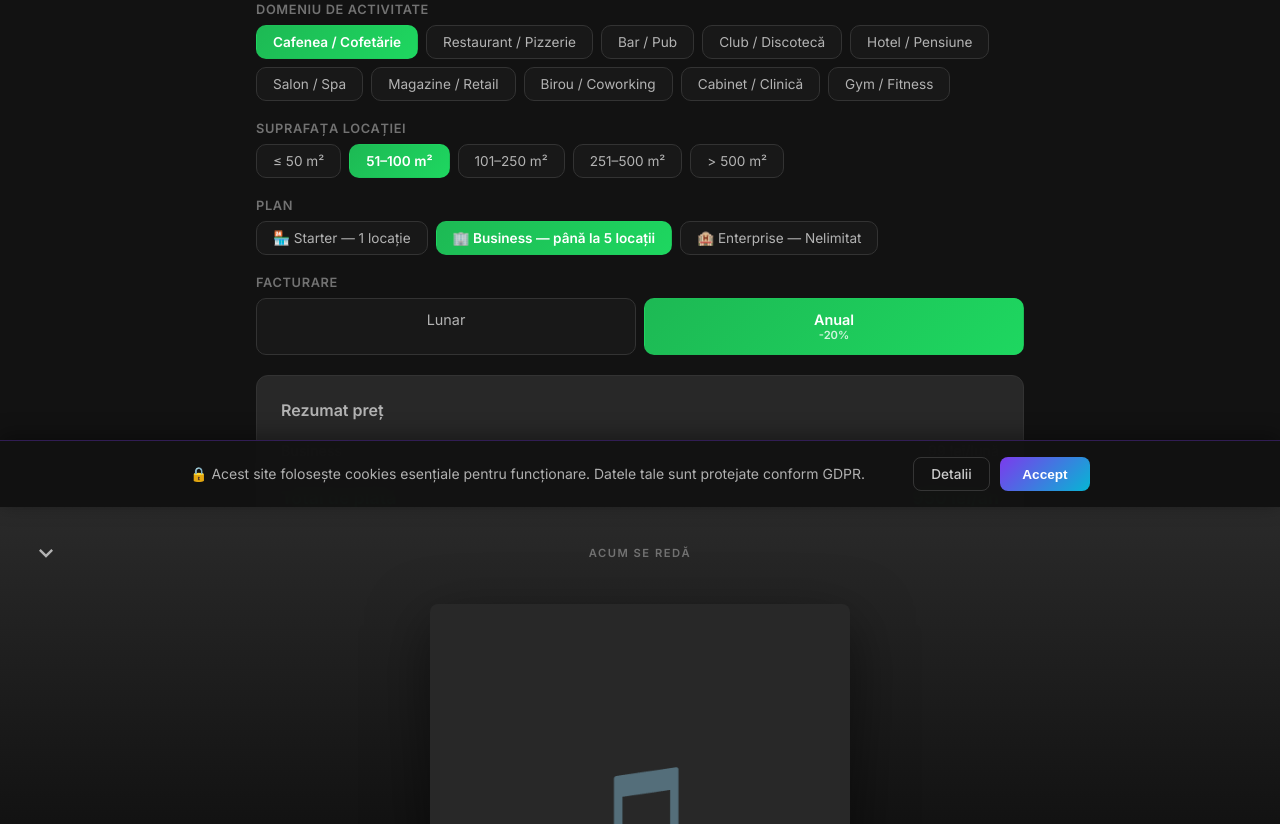
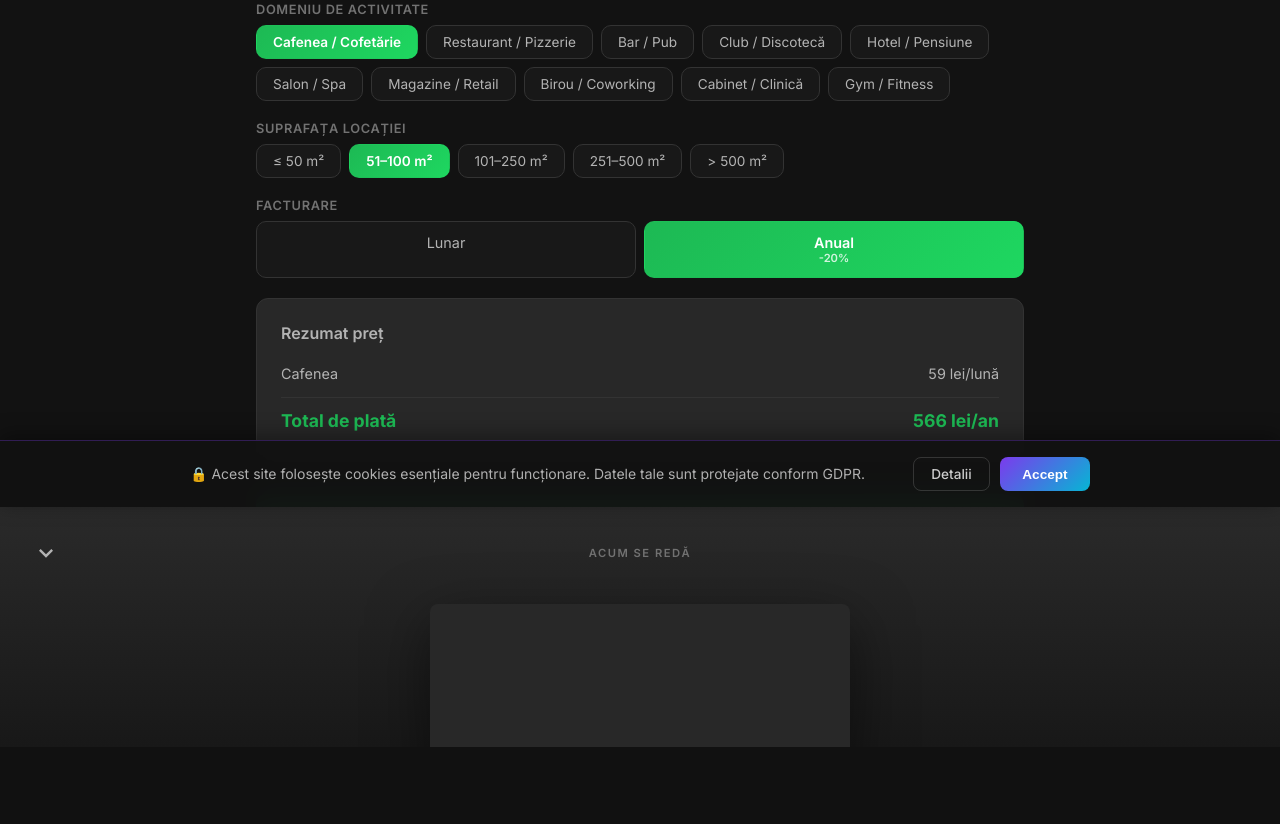
Before and after one commit to SoundFree23/soundfree, a Django app: page /purchase/ in a window 1280 px wide. Shown: the part 293-1117 px from the top of the page. After the commit the page ends 1040 px from the top, so only its background shows below. Run offline with Django 5.2, Linux system fonts and the light colour scheme; tables that the repository leaves empty hold one stand-in row (values such as "Sample post"); parts of the project's set-up code (start-up, migrations or seed data) failed here and were passed over.

Commit message:
Simplify to single plan, add brand name and venue address fields

```diff
--- a/music/models.py
+++ b/music/models.py
@@ -159,6 +159,7 @@ class Order(models.Model):
         ('cancelled', 'Anulată'),
     ]
     PLAN_CHOICES = [
+        ('standard', 'Standard'),
         ('starter', 'Starter'),
         ('business', 'Business'),
         ('enterprise', 'Enterprise'),
@@ -182,6 +183,7 @@ class Order(models.Model):
     brand_name = models.CharField(max_length=200, blank=True, verbose_name="Nume brand / locație")
     company_cui = models.CharField(max_length=20, verbose_name="CUI")
     company_address = models.TextField(verbose_name="Adresa firmei")
+    venue_address = models.TextField(blank=True, verbose_name="Adresa locației")
     company_email = models.EmailField(verbose_name="Email firmă")
     company_phone = models.CharField(max_length=30, verbose_name="Telefon firmă")
     company_reg = models.CharField(max_length=30, blank=True, verbose_name="Nr. Reg. Comerț")
--- a/music/views.py
+++ b/music/views.py
@@ -222,6 +222,7 @@ def purchase_submit(request):
         brand_name=data.get('brand_name', ''),
         company_cui=data.get('company_cui', ''),
         company_address=data.get('company_address', ''),
+        venue_address=data.get('venue_address', ''),
         company_email=data.get('company_email', ''),
         company_phone=data.get('company_phone', ''),
         company_reg=data.get('company_reg', ''),
--- a/templates/music/purchase.html
+++ b/templates/music/purchase.html
@@ -125,14 +125,6 @@
       </div>
     </div>
     <div class="form-group">
-      <div class="form-label">{{ t.purchase_plan }}</div>
-      <div class="config-pills" id="p-plan-pills">
-        <div class="config-pill" data-plan="starter">🏪 Starter — 1 {{ t.purchase_location }}</div>
-        <div class="config-pill active" data-plan="business">🏢 Business — {{ t.purchase_up_to }} 5 {{ t.purchase_locations }}</div>
-        <div class="config-pill" data-plan="enterprise">🏨 Enterprise — {{ t.purchase_unlimited }}</div>
-      </div>
-    </div>
-    <div class="form-group">
       <div class="form-label">{{ t.purchase_billing }}</div>
       <div class="billing-toggle">
         <div class="billing-opt" data-billing="monthly">{{ t.billing_monthly }}</div>
@@ -178,6 +170,10 @@
         <div class="form-label">{{ t.purchase_address }} *</div>
         <input class="form-input" type="text" id="f-address" required placeholder="Str. Exemplu nr. 1, Oraș, Județ">
       </div>
+      <div class="form-group">
+        <div class="form-label">{{ t.purchase_venue_address }} *</div>
+        <input class="form-input" type="text" id="f-venue-address" required placeholder="{{ t.purchase_venue_address_ph }}">
+      </div>
       <div class="form-row">
         <div class="form-group">
           <div class="form-label">{{ t.purchase_email }} *</div>
@@ -200,12 +196,12 @@
   <div class="panel" id="panel-3">
     <div class="price-card">
       <h3>{{ t.purchase_order_summary }}</h3>
-      <div class="price-row"><span>{{ t.purchase_plan }}</span><span id="conf-plan">Business</span></div>
       <div class="price-row"><span>{{ t.config_business }}</span><span id="conf-biz">Cafenea</span></div>
       <div class="price-row"><span>{{ t.config_size }}</span><span id="conf-size">101-250 mp</span></div>
       <div class="price-row"><span>{{ t.purchase_billing }}</span><span id="conf-billing">Anual</span></div>
       <div class="price-row"><span>{{ t.purchase_company_name }}</span><span id="conf-company">-</span></div>
       <div class="price-row"><span>{{ t.purchase_brand_name }}</span><span id="conf-brand">-</span></div>
+      <div class="price-row"><span>{{ t.purchase_venue_address }}</span><span id="conf-venue">-</span></div>
       <div class="price-row"><span>{{ t.purchase_cui }}</span><span id="conf-cui">-</span></div>
       <div class="price-row total"><span>{{ t.purchase_total }}</span><span id="conf-total">948 lei</span></div>
     </div>
@@ -228,7 +224,7 @@
 </div>
 
 <script>
-  const basePrices = { starter: 59, business: 99, enterprise: 169 };
+  const basePrice = 59;
   const bizMultipliers = {
     cafenea: 1.0, restaurant: 1.35, bar: 1.7, club: 2.85,
     hotel: 2.0, salon: 0.5, retail: 0.5, birou: 0.85,
@@ -242,16 +238,10 @@
   };
   const sizeLabels = ['< 100 mp','101-250 mp','251-500 mp','501-1000 mp','> 1000 mp'];
 
-  let sel = { biz:'cafenea', size:1, plan:'business', billing:'annual' };
-
-  // Read plan from URL
-  const params = new URLSearchParams(window.location.search);
-  if (params.get('plan') && basePrices[params.get('plan')]) {
-    sel.plan = params.get('plan');
-  }
+  let sel = { biz:'cafenea', size:1, billing:'annual' };
 
   function calcPrice() {
-    let p = basePrices[sel.plan] * bizMultipliers[sel.biz] * sizeMultipliers[sel.size];
+    let p = basePrice * bizMultipliers[sel.biz] * sizeMultipliers[sel.size];
     return Math.round(p);
   }
 
@@ -262,7 +252,7 @@
     const mo = '{{ t.purchase_mo }}';
     const yr = '{{ t.purchase_yr }}';
 
-    document.getElementById('sum-plan-label').textContent = sel.plan.charAt(0).toUpperCase() + sel.plan.slice(1);
+    document.getElementById('sum-plan-label').textContent = bizLabels[sel.biz];
     document.getElementById('sum-price-monthly').textContent = monthly + ' lei/' + mo;
 
     if (isAnnual) {
@@ -281,18 +271,18 @@
   function goStep(n) {
     if (n === 3) {
       // Validate step 2
-      var fields = ['f-company','f-cui','f-address','f-email','f-phone'];
+      var fields = ['f-company','f-cui','f-address','f-venue-address','f-email','f-phone'];
       for (var i=0; i<fields.length; i++) {
         var el = document.getElementById(fields[i]);
         if (!el.value.trim()) { el.focus(); return; }
       }
       // Fill confirmation
-      document.getElementById('conf-plan').textContent = sel.plan.charAt(0).toUpperCase() + sel.plan.slice(1);
       document.getElementById('conf-biz').textContent = bizLabels[sel.biz];
       document.getElementById('conf-size').textContent = sizeLabels[sel.size];
       document.getElementById('conf-billing').textContent = sel.billing === 'annual' ? '{{ t.billing_annual }}' : '{{ t.billing_monthly }}';
       document.getElementById('conf-company').textContent = document.getElementById('f-company').value;
       document.getElementById('conf-brand').textContent = document.getElementById('f-brand').value || '-';
+      document.getElementById('conf-venue').textContent = document.getElementById('f-venue-address').value;
       document.getElementById('conf-cui').textContent = document.getElementById('f-cui').value;
       document.getElementById('conf-total').textContent = getTotal() + ' lei';
     }
@@ -326,24 +316,12 @@
       p.classList.add('active'); sel.size = parseInt(p.dataset.size); updateSummary();
     });
   });
-  document.querySelectorAll('#p-plan-pills .config-pill').forEach(p => {
-    p.addEventListener('click', () => {
-      document.querySelector('#p-plan-pills .active')?.classList.remove('active');
-      p.classList.add('active'); sel.plan = p.dataset.plan; updateSummary();
-    });
-  });
   document.querySelectorAll('.billing-opt').forEach(p => {
     p.addEventListener('click', () => {
       document.querySelector('.billing-opt.active')?.classList.remove('active');
       p.classList.add('active'); sel.billing = p.dataset.billing; updateSummary();
     });
   });
-
-  // Set active plan pill from URL
-  if (sel.plan !== 'business') {
-    document.querySelector('#p-plan-pills .active')?.classList.remove('active');
-    document.querySelector('#p-plan-pills [data-plan="'+sel.plan+'"]')?.classList.add('active');
-  }
 
   // Submit
   document.getElementById('btn-submit').addEventListener('click', function() {
@@ -353,12 +331,13 @@
       method: 'POST',
       headers: {'Content-Type':'application/json', 'X-CSRFToken':'{{ csrf_token }}'},
       body: JSON.stringify({
-        plan: sel.plan, billing: sel.billing, business_type: sel.biz,
+        plan: 'standard', billing: sel.billing, business_type: sel.biz,
         business_size: sel.size, price_monthly: calcPrice(), price_total: getTotal(),
         company_name: document.getElementById('f-company').value,
         brand_name: document.getElementById('f-brand').value,
         company_cui: document.getElementById('f-cui').value,
         company_address: document.getElementById('f-address').value,
+        venue_address: document.getElementById('f-venue-address').value,
         company_email: document.getElementById('f-email').value,
         company_phone: document.getElementById('f-phone').value,
         company_reg: document.getElementById('f-reg').value
--- a/templates/music/purchase_confirm.html
+++ b/templates/music/purchase_confirm.html
@@ -29,12 +29,12 @@
   <div class="confirm-card">
     <h3>{{ t.purchase_order_summary }}</h3>
     <div class="confirm-row"><span>{{ t.confirm_ref }}</span><span class="val">{{ order.reference }}</span></div>
-    <div class="confirm-row"><span>{{ t.purchase_plan }}</span><span class="val">{{ order.get_plan_display }}</span></div>
     <div class="confirm-row"><span>{{ t.config_business }}</span><span class="val">{{ order.business_type }}</span></div>
     <div class="confirm-row"><span>{{ t.config_size }}</span><span class="val">{{ order.business_size }}</span></div>
     <div class="confirm-row"><span>{{ t.purchase_billing }}</span><span class="val">{{ order.get_billing_display }}</span></div>
     <div class="confirm-row"><span>{{ t.purchase_company_name }}</span><span class="val">{{ order.company_name }}</span></div>
     {% if order.brand_name %}<div class="confirm-row"><span>{{ t.purchase_brand_name }}</span><span class="val">{{ order.brand_name }}</span></div>{% endif %}
+    {% if order.venue_address %}<div class="confirm-row"><span>{{ t.purchase_venue_address }}</span><span class="val">{{ order.venue_address }}</span></div>{% endif %}
     <div class="confirm-row"><span>{{ t.purchase_cui }}</span><span class="val">{{ order.company_cui }}</span></div>
     <div class="confirm-row total"><span>{{ t.purchase_total }}</span><span>{{ order.price_total }} lei</span></div>
   </div>
```
Also changed, not shown: music/translations.py (+10 -0 lines), templates/music/pricing.html (+18 -71 lines).
